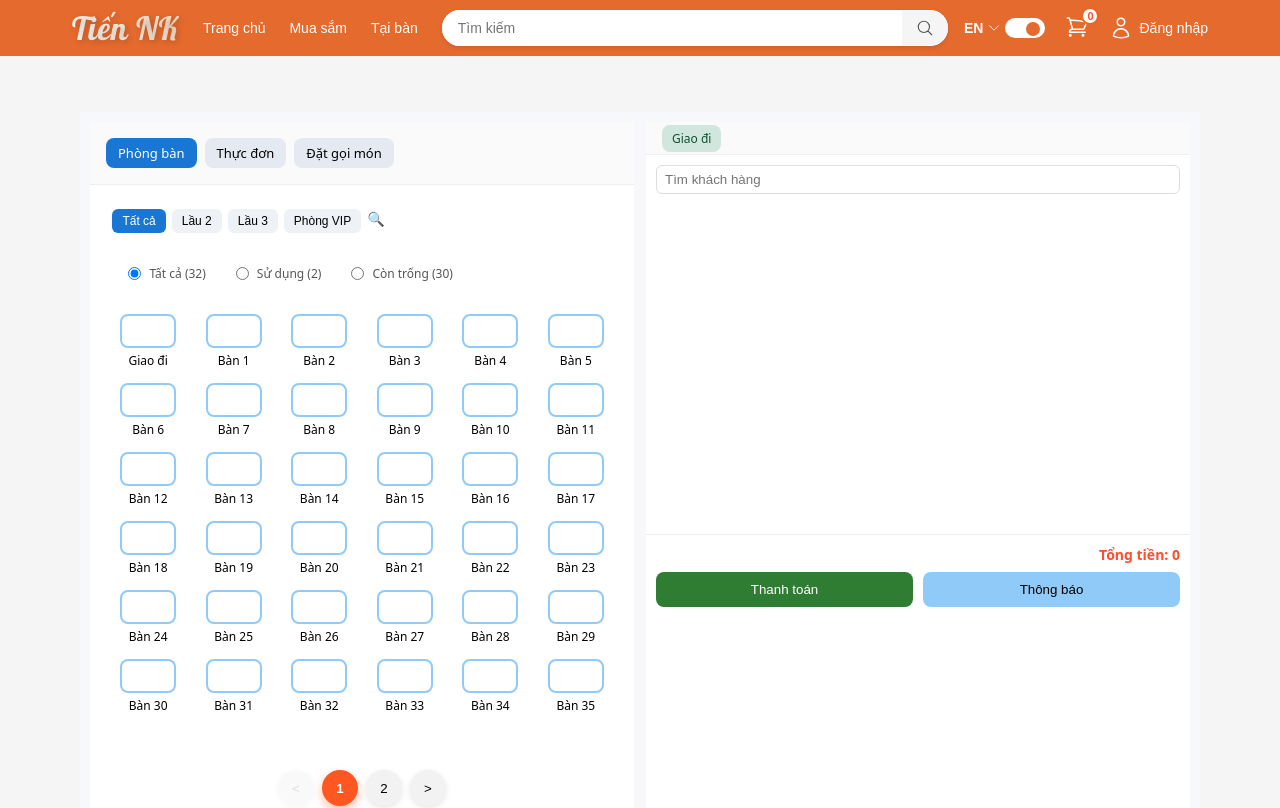
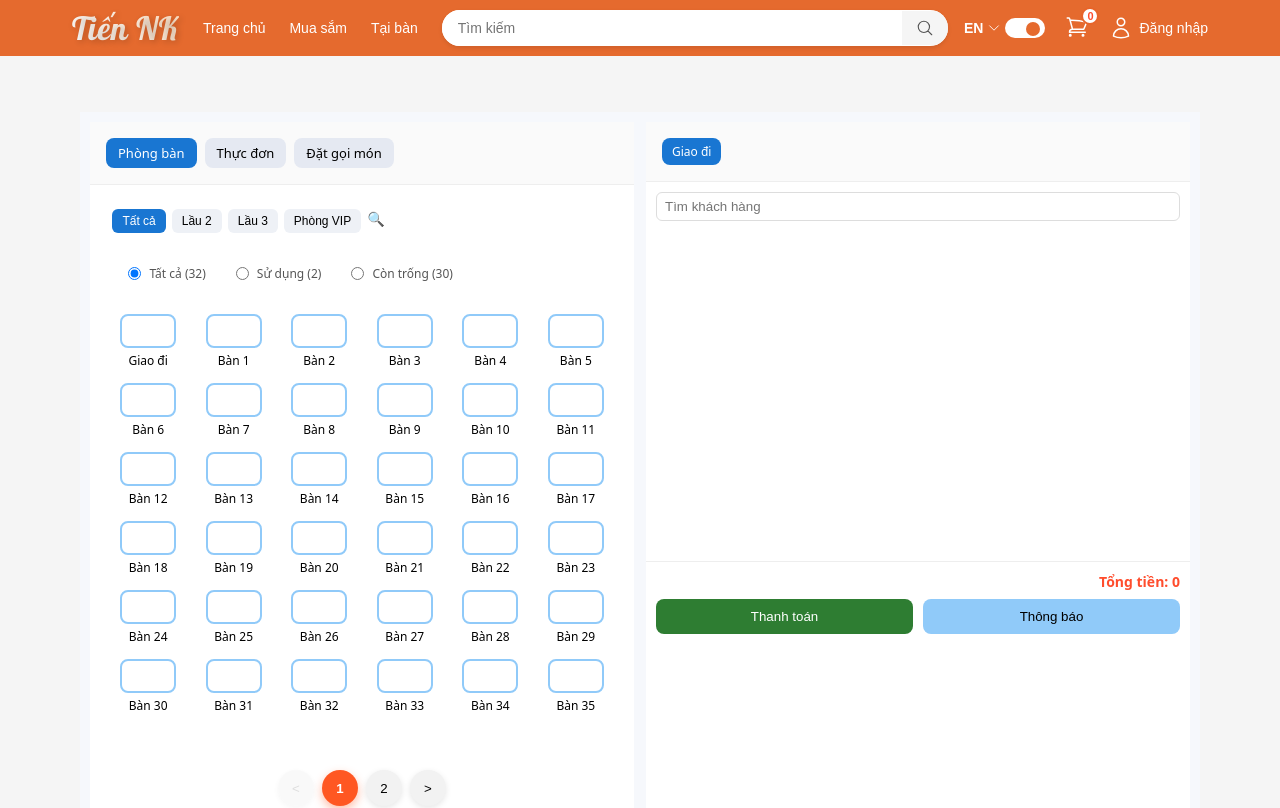
Before and after one commit to ngokhactien/oderFood, a React (Vite) app: page /table-order in a window 1280 px wide. Shown: the top 808 px of the page. Built offline with nearby package versions, Linux system fonts and the light colour scheme.

Commit message:
update code table

```diff
--- a/src/components/styles/table/OrderPanel.css
+++ b/src/components/styles/table/OrderPanel.css
@@ -45,12 +45,6 @@
 .tab.active {
   background: #1976d2;
   color: #fff;
-}
-
-/* FIXED TAB */
-.tab.fixed {
-  background: #d1e7dd;
-  color: #0f5132;
 }
 
 /* CLOSE */
--- a/src/components/table/OrderPanel.jsx
+++ b/src/components/table/OrderPanel.jsx
@@ -70,7 +70,7 @@ export default function OrderPanel({ tabs, setTabs, activeTab, setActiveTab }) {
           .map((tab) => (
             <div
               key={tab.id}
-              className={`tab fixed ${activeTab === tab.id ? "active" : ""}`}
+              className={`tab ${activeTab === tab.id ? "active" : ""}`}
               onClick={() => setActiveTab(tab.id)}
             >
               {tab.name}
--- a/src/components/table/TableManager.jsx
+++ b/src/components/table/TableManager.jsx
@@ -1,9 +1,9 @@
-import { useState, useRef } from "react";
+import { useState, useRef, useEffect } from "react";
 import Pagination from "../Pagination";
-import '../styles/table/TableManager.css'
+import "../styles/table/TableManager.css";
 
-export default function TableManager({ onSelectTable }) {
-  const [active, setActive] = useState(0);
+export default function TableManager({ onSelectTable, activeTable }) {
+  const [active, setActive] = useState("Giao đi");
   const [tableCount, setTableCount] = useState(50);
   const fixedTable = "Giao đi";
 
@@ -31,6 +31,10 @@ export default function TableManager({ onSelectTable }) {
       behavior: "smooth",
     });
   };
+
+  useEffect(() => {
+    setActive(activeTable);
+  }, [activeTable]);
 
   return (
     <div className="table_manager">
@@ -63,7 +67,6 @@ export default function TableManager({ onSelectTable }) {
         <div
           className={`table ${active === "Giao đi" ? "selected" : ""}`}
           onClick={() => {
-            setActive("Giao đi");
             onSelectTable("Giao đi");
           }}
         >
@@ -77,7 +80,6 @@ export default function TableManager({ onSelectTable }) {
             key={i}
             className={`table ${active === name ? "selected" : ""}`}
             onClick={() => {
-              setActive(name);
               onSelectTable(name);
             }}
           >
```
